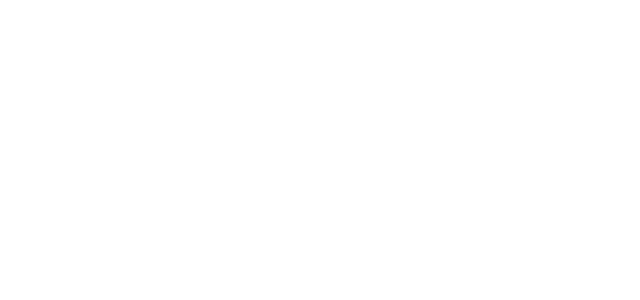
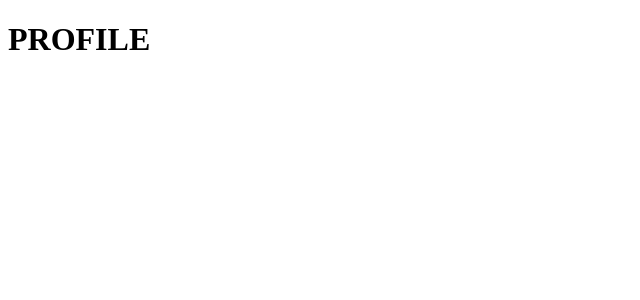
Before and after one commit to emilioheinz/react-js-bootstrap, a React (Create React App) app: page /profile in a window 1280 px wide. Shown: the top 300 px of the page, without its empty margins (0-640 px from the left). Built offline with nearby package versions, Linux system fonts and the light colour scheme.

Commit message:
Configuring router

```diff
--- a/package.json
+++ b/package.json
@@ -3,8 +3,11 @@
   "version": "0.1.0",
   "private": true,
   "dependencies": {
+    "history": "^4.10.1",
+    "prop-types": "^15.7.2",
     "react": "^16.9.0",
     "react-dom": "^16.9.0",
+    "react-router-dom": "^5.0.1",
     "react-scripts": "3.1.2"
   },
   "scripts": {
--- a/src/App.js
+++ b/src/App.js
@@ -1,7 +1,15 @@
 import React from 'react'
+import { Router } from 'react-router-dom'
+
+import history from './services/history'
+import Routes from './routes'
 
 function App() {
-  return <div className='App' />
+  return (
+    <Router history={history}>
+      <Routes />
+    </Router>
+  )
 }
 
 export default App
--- /dev/null
+++ b/src/pages/Home/index.js
@@ -0,0 +1,7 @@
+import React from 'react'
+
+// import { Container } from './styles';
+
+export default function Home() {
+  return <h1>HOME</h1>
+}
--- /dev/null
+++ b/src/pages/Profile/index.js
@@ -0,0 +1,7 @@
+import React from 'react'
+
+// import { Container } from './styles';
+
+export default function Profile() {
+  return <h1>PROFILE</h1>
+}
--- /dev/null
+++ b/src/routes/Route.js
@@ -0,0 +1,21 @@
+import React from 'react'
+import PropTypes from 'prop-types'
+import { Route } from 'react-router-dom'
+
+export default function RouteWrapper(props) {
+  const { component: Component, isPrivate, ...rest } = props
+
+  return (
+    <Route {...rest} component={passProps => <Component {...passProps} />} />
+  )
+}
+
+RouteWrapper.propTypes = {
+  isPrivate: PropTypes.bool,
+  component: PropTypes.oneOfType([PropTypes.element, PropTypes.func])
+    .isRequired,
+}
+
+RouteWrapper.defaultProps = {
+  isPrivate: false,
+}
--- /dev/null
+++ b/src/routes/index.js
@@ -0,0 +1,16 @@
+import React from 'react'
+import { Switch } from 'react-router-dom'
+
+import Home from '../pages/Home'
+import Profile from '../pages/Profile'
+
+import Route from './Route'
+
+export default function Routes() {
+  return (
+    <Switch>
+      <Route path='/' component={Home} exact />
+      <Route path='/profile' component={Profile} />
+    </Switch>
+  )
+}
--- /dev/null
+++ b/src/services/history.js
@@ -0,0 +1,5 @@
+import { createBrowserHistory } from 'history'
+
+const history = createBrowserHistory()
+
+export default history
```
Also changed, not shown: .eslintrc.js, 2 other files (tests, documents, lock files or other folders).
